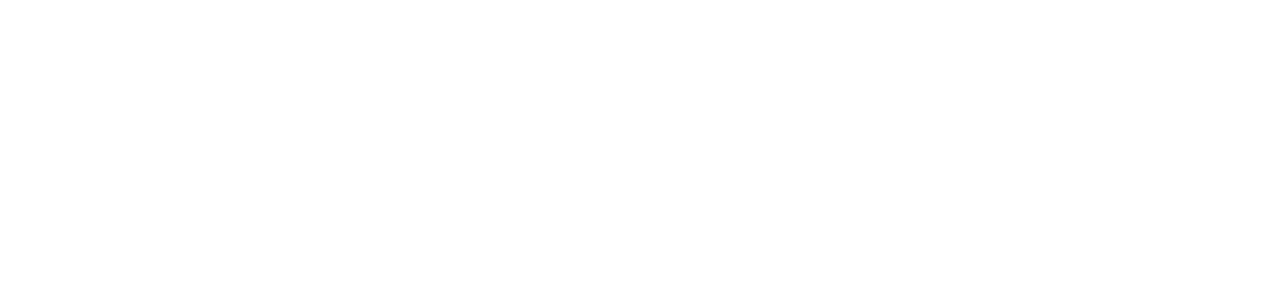
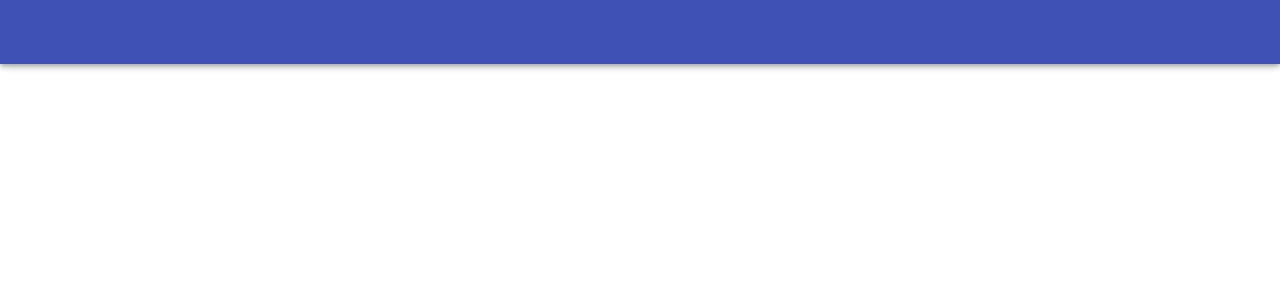
Before and after one commit to ntruessel/broccoli, a React (Create React App) app in the folder web/: page / in a window 1280 px wide. Shown: the top 300 px of the page. Built offline with nearby package versions, Linux system fonts and the light colour scheme.

Commit message:
Minimal Material UI Setup

```diff
--- a/web/package.json
+++ b/web/package.json
@@ -3,6 +3,8 @@
   "version": "0.1.0",
   "private": true,
   "dependencies": {
+    "@material-ui/core": "^4.11.3",
+    "@material-ui/icons": "^4.11.2",
     "@testing-library/jest-dom": "^5.11.4",
     "@testing-library/react": "^11.1.0",
     "@testing-library/user-event": "^12.1.10",
@@ -10,8 +12,10 @@
     "@types/node": "^14.14.25",
     "@types/react": "^17.0.0",
     "@types/react-dom": "^17.0.0",
+    "@types/react-router-dom": "^5.1.7",
     "react": "^17.0.1",
     "react-dom": "^17.0.1",
+    "react-router-dom": "^5.2.0",
     "react-scripts": "4.0.2",
     "typescript": "^4.1.2",
     "web-vitals": "^1.0.1"
--- a/web/src/App.tsx
+++ b/web/src/App.tsx
@@ -1,12 +1,17 @@
 import React from 'react';
+import { BrowserRouter as Router } from 'react-router-dom';
+import { AppBar, Container, Toolbar } from '@material-ui/core';
 
 function App() {
-  return (
-    <div className="App">
-      <header className="App-header">
-      </header>
-    </div>
-  );
+    return <>
+        <Router>
+            <AppBar position="fixed">
+                <Toolbar/>
+            </AppBar>
+            <Container>
+            </Container>
+        </Router>
+    </>;
 }
 
 export default App;
```
Also changed, not shown: 1 other file (tests, documents, lock files or other folders).
